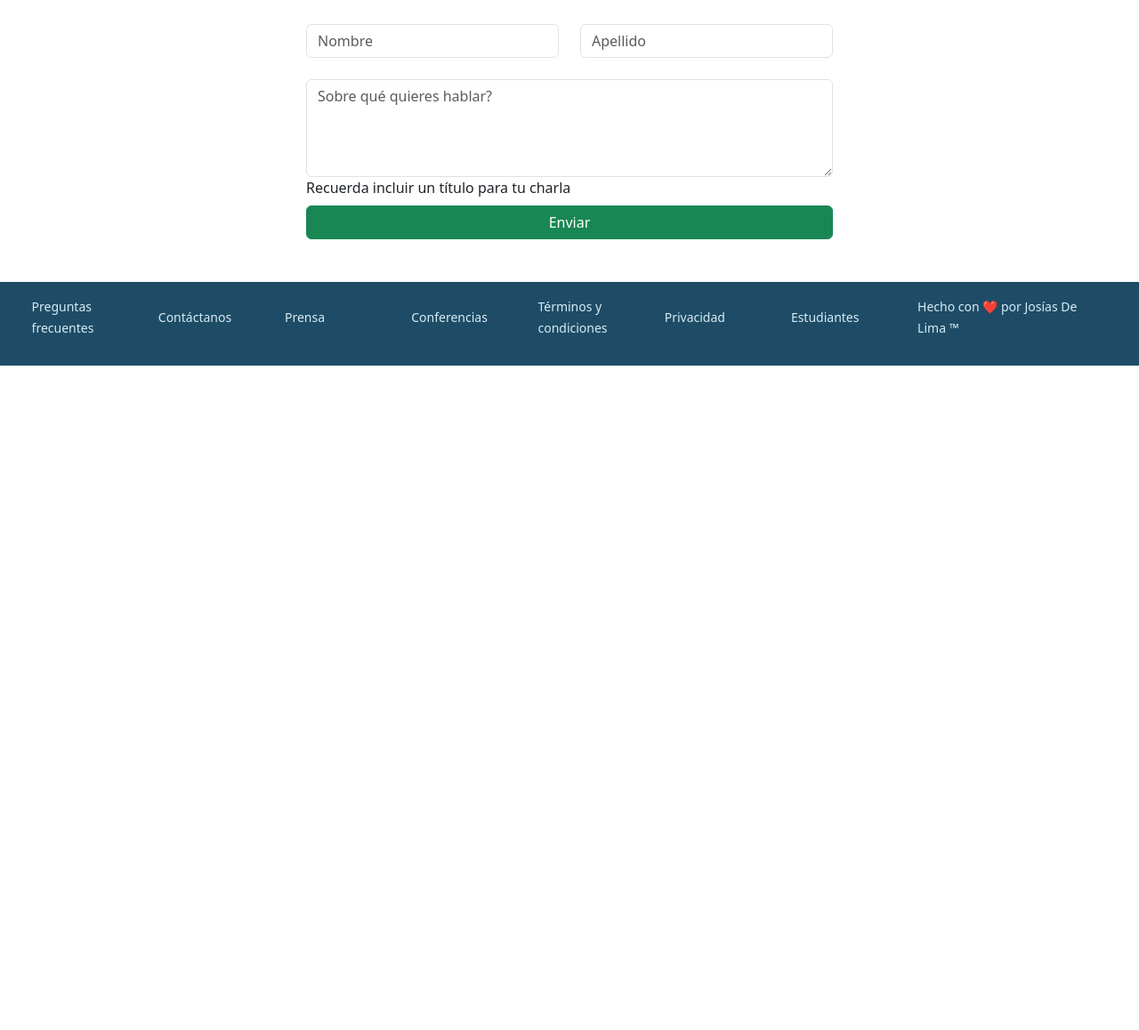
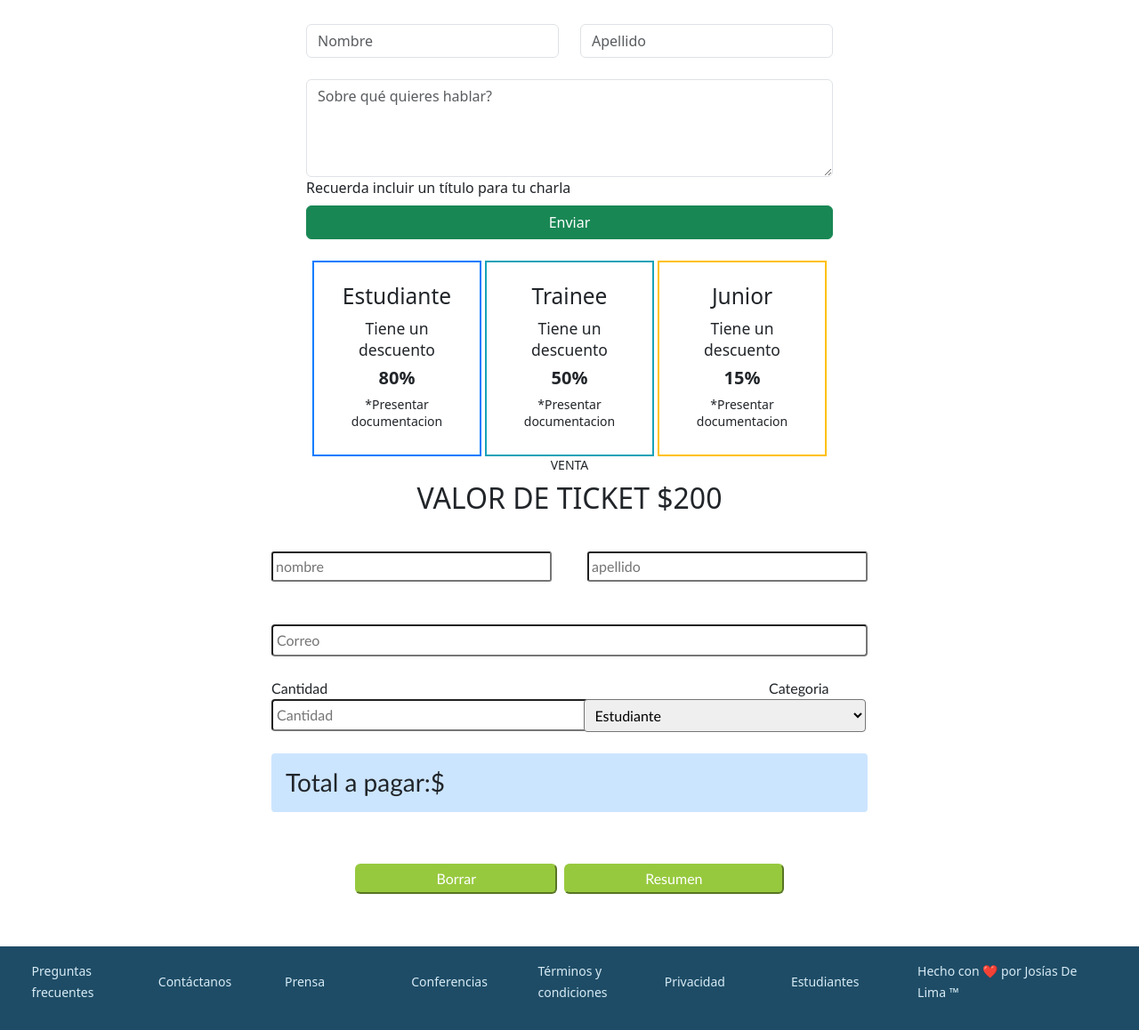
Before and after one commit to Josias33/Josias33.github.io, a plain HTML site: page index.html in a window 1280 px wide. Shown: the part 2095-3253 px from the top of the page at 89% size. Before the commit the page ends 2506 px from the top, so only its background shows below. Drawn offline with Linux system fonts and the light colour scheme.

Commit message:
Cambios finales

```diff
--- a/index.html
+++ b/index.html
@@ -1,5 +1,6 @@
 <!DOCTYPE html>
 <html lang="es">
+
 <head>
   <meta charset="UTF-8" />
   <meta http-equiv="X-UA-Compatible" content="IE=edge" />
@@ -9,27 +10,17 @@
   <link rel="stylesheet" href="style.css" />
   <link rel="stylesheet" href="/css/bootstrap.min.css" />
 </head>
+
 <body>
 
   <header>
     <nav class="navbar navbar-expand-lg">
       <div class="container-fluid">
-        <img
-          class="Logocodocodo"
-          src="/img/logo.codoacodo.png"
-          alt="logoCodoacodo"
-        />
+        <img class="Logocodocodo" src="/img/logo.codoacodo.png" alt="logoCodoacodo" />
         <a class="navbar-brand" href="#" id="navbarbrand">Conf Bs As</a>
-        <button
-          class="navbar-toggler"
-          type="button"
-          data-bs-theme="dark"
-          data-bs-toggle="collapse"
-          data-bs-target="#navbarNavAltMarkup"
-          aria-controls="navbarNavAltMarkup"
-          aria-expanded="false"
-          aria-label="Toggle navigation"
-        >
+        <button class="navbar-toggler" type="button" data-bs-theme="dark" data-bs-toggle="collapse"
+          data-bs-target="#navbarNavAltMarkup" aria-controls="navbarNavAltMarkup" aria-expanded="false"
+          aria-label="Toggle navigation">
           <span class="navbar-toggler-icon"></span>
         </button>
         <div class="collapse navbar-collapse" id="navbarNavAltMarkup">
@@ -39,7 +30,8 @@
               <a class="nav-link" href="#oradores">Los oradores</a>
               <a class="nav-link" href="#lugar">El lugar y la fecha</a>
               <a class="nav-link" href="#conviertete">Conviértete en orador</a>
-            <a class="nav-link" href="#comprarTicket"  id="verde">Comprar tickets</a>
+              <a class="nav-link" href="#valorTicket" id="verde">Comprar tickets</a>
+
             </div>
           </div>
         </div>
@@ -53,24 +45,26 @@
       <div class="col col-sm-11 col-md-9 col-lg-6  presentacion">
 
         <h1>Conf Bs As</h1>
-        <p>Bs As llega por primera vez a Argentina. Un evento para compartir con nuestra comunidad el conocimiento y experiencia de los expertos que están creando el futuro de internet. Ven a conocer a miembros del evento,a otros estudiantes de Codo a codo y los oradores de primer
+        <p>Bs As llega por primera vez a Argentina. Un evento para compartir con nuestra comunidad el conocimiento y
+          experiencia de los expertos que están creando el futuro de internet. Ven a conocer a miembros del evento,a
+          otros estudiantes de Codo a codo y los oradores de primer
           nivel que tenemos para ti. Te esperamos!
         </p>
 
         <div class="ticket">
 
           <button type="button" class="btn btn-outline-light btn-ms m-lg-2">Quiero ser orador</button>
-       <button type="button" class="btn btn-success btn-md"  id="ticket">Comprar tickets</button></div>
+          <button type="button" class="btn btn-success btn-md" a href=" valorTicket">Comprar tickets</button>
+        </div>
       </div>
     </div>
 
   </section>
 
-
   <section id="oradores">
     <div class="container mt-5">
       <div class="row">
-          <div class=" col col-sm-12 col-md-12 col-lg-12 SECTION2"  >
+        <div class=" col col-sm-12 col-md-12 col-lg-12 SECTION2">
           <h6>CONOCE A LOS</h6>
           <H1>ORADORES</H1>
         </div>
@@ -78,29 +72,30 @@
     </div>
   </section>
 
-
   <section>
     <div class="container">
       <div class="row">
 
         <div class="card m-auto d-block mt-4  " style="width: 18rem;">
-         <img id="tamañoIMG" src="/img/steve.jpg"  class="card-img-top " alt="...">
+          <img id="tamañoIMG" src="/img/steve.jpg" class="card-img-top " alt="...">
           <div class="card-body">
             <a class="javascript">JavaScript</a>
             <a class="react">React</a>
             <h5 class="card-title">Steve Jobs</h5>
-         <p class="card-text">Some quick example text to build on the card title and make up the bulk of the card's content.</p>
+            <p class="card-text">Some quick example text to build on the card title and make up the bulk of the card's
+              content.</p>
 
           </div>
         </div>
 
-        <div class="card m-auto d-block mt-4 " style="width: 18rem;" >
-         <img id="tamañoIMG"  src="/img/bill.jpg" class="card-img-top" alt="...">
+        <div class="card m-auto d-block mt-4 " style="width: 18rem;">
+          <img id="tamañoIMG" src="/img/bill.jpg" class="card-img-top" alt="...">
           <div class="card-body">
             <a class="javascript">JavaScript</a>
             <a class="react"> React</a>
             <h5 class="card-title">Bill Gates</h5>
-         <p class="card-text">Some quick example text to build on the card title and make up the bulk of the card's content.</p>
+            <p class="card-text">Some quick example text to build on the card title and make up the bulk of the card's
+              content.</p>
 
           </div>
         </div>
@@ -111,7 +106,8 @@
             <a class="negocios">Negocios</a>
             <a class="startups">Startups</a>
             <h5 class="card-title">Ada Lovelace</h5>
-         <p class="card-text">Some quick example text to build on the card title and make up the bulk of the card's content.</p>
+            <p class="card-text">Some quick example text to build on the card title and make up the bulk of the card's
+              content.</p>
 
           </div>
         </div>
@@ -121,7 +117,6 @@
     </div>
   </section>
 
-
   <section id="lugar">
 
     <div class="row">
@@ -129,10 +124,14 @@
         <img class="img-fluid" src="/img/honolulu.jpg" alt="">
       </div>
 
-    <div class="col-sm-12 col-md-12 col-lg-6 mt-1 blancoBoton"  >
+      <div class="col-sm-12 col-md-12 col-lg-6 mt-1 blancoBoton">
         <div class="cajaBsAs p-5">
           <h1>Bs As - Octubre </h1>
-       <p>Buenos Aires es la provincia y localidad más grande del estado de Argentina, en los Estados Unidos. Honolulu es la más sureña de entre las principales ciudades estadounidenses. Auque el nombre de Honolulu se refiere al área urbana es la costa sureste de la isla de Oahu, la ciudad y el condado de Honolulu han formado una ciudad-condado consolidada que cubre  toda la ciudad (aproximadamente 600 km<sup>2</sup> de superficie).
+          <p>Buenos Aires es la provincia y localidad más grande del estado de Argentina, en los Estados Unidos.
+            Honolulu es la más sureña de entre las principales ciudades estadounidenses. Auque el nombre de Honolulu se
+            refiere al área urbana es la costa sureste de la isla de Oahu, la ciudad y el condado de Honolulu han
+            formado una ciudad-condado consolidada que cubre toda la ciudad (aproximadamente 600 km<sup>2</sup> de
+            superficie).
           </p>
           <button type="button" class="btn btn-outline-light">Conocé más</button>
         </div>
@@ -140,9 +139,8 @@
     </div>
   </section>
 
-
   <section id="conviertete">
-   <div class=" col-sm-12 col-md-12 col-lg-12 mt-5 SECTION2" >
+    <div class=" col-sm-12 col-md-12 col-lg-12 mt-5 SECTION2">
       <h6>CONVIÉRTETE EN UN</h6>
       <H1>ORADOR</H1>
       <p>Anótate como orador para dar una <span>charla ignite</span>. ¡Cuétanos de qué quieres hablar! </p>
@@ -162,7 +160,8 @@
       </div>
 
       <br>
-  <textarea class="form-control" id="exampleFormControlTextarea1" placeholder="Sobre qué quieres hablar?" rows="4" ></textarea>
+      <textarea class="form-control" id="exampleFormControlTextarea1" placeholder="Sobre qué quieres hablar?"
+        rows="4"></textarea>
       <label for="exampleFormControlTextarea1" class="form-label">Recuerda incluir un título para tu charla</label>
       <div class="d-grid gap-2">
         <button class="btn btn-success" type="button">Enviar</button>
@@ -171,24 +170,129 @@
 
   </section>
 
+  <section>
+    <div class="container">
+      <div class="row justify-content-center text-center gap-1">
+
+        <div class="col-sm-4 col-md-4 col-lg-2" id="cuadroAzul">
+          <h3><small> Estudiante</small> </h3>
+          <h5><small>Tiene un descuento</small> </h5>
+          <h5><b>80%</b></h5>
+          <h6><small>*Presentar documentacion </small> </h6>
+        </div>
+        <div class="col-sm-4 col-md-4 col-lg-2" id="cuadroCeleste">
+          <h3> <small> Trainee</small> </h3>
+          <h5> <small>Tiene un descuento</small> </h5>
+          <h5><b>50%</b></h5>
+          <h6><small>*Presentar documentacion</small> </h6>
+        </div>
+        <div class="col-sm-4 col-md-4 col-lg-2" id="cuadroAmarillo">
+          <h3> <small>Junior</small> </h3>
+          <h5> <small>Tiene un descuento</small> </h5>
+          <h5><b>15%</b></h5>
+          <h6> <small>*Presentar documentacion </small> </h6>
+        </div>
+      </div>
+    </div>
+
+
+
+
+    <div class="container" id="valorTicket">
+      <div class="row justify-content-md-center mx-4 text-center">
+        <h6> <small>VENTA</small></h6>
+        <h2>VALOR DE TICKET $200</h2>
+      </div>
+    </div>
+
+
+
+    <div class="container">
+      <div class="row justify-content-md-center ">
+        <div class="col-sm-12 col-md-5 col-lg-8">
+          <form id="formulario">
+            <div class="ford">
+              <input type="text" class="categoria" id="nombre" name="nombre" placeholder="nombre">
+              <input type="text" class="categoria" id="apellido" name="apellido" placeholder="apellido">
+            </div>
+
+            <br><br>
+            <input type="email" class="control" id="correo" name="correo" placeholder="Correo">
+            <br><br>
+
+
+
+            <div class="foru">
+
+              <div class="">
+                <label for="cantidad">Cantidad</label> <br>
+                <input type="text" class="categoria1" id="cantidad" name="cantidad" placeholder="Cantidad">
+              </div>
+
+              <div class="">
+                <label clas="" for="categoria">Categoria</label> <br>
+                <select class="categoria2" name="categoria" id="categoria">
+                  <option value="estudiante">Estudiante</option>
+                  <option value="trainee">Trainee</option>
+                  <option value="junior">Junior</option>
+                </select>
+              </div>
+
+            </div>
 
             <br>
+            <h3 class="control" name="totalAPagar" id="totalAPagar" disable>Total a pagar:$</h3>
+            <br><br>
+
+            <div class="text-center">
+              <button class="boton text-center" type="reset">Borrar</button>
+              <button class="boton text-center" type="submit">Resumen</button>
+            </div>
+
+          </form>
+        </div>
+      </div>
+    </div>
+
+  </section>
+
+
+  <br>
+
+
+
   <footer>
     <div class="row">
       <div class="centerr">
-     <div class="col-lg-1"><p><small>Preguntas frecuentes</small> </p> </div>
-      <div class="col-lg-1"><p><small>Contáctanos</small></p> </div>
-      <div class="col-lg-1"><p><small>Prensa</small></p> </div>
-      <div class="col-lg-1"><p> <small>Conferencias</small></p></div>
-      <div class="col-lg-1"><p> <small>Términos y condiciones</small> </p></div>
-       <div class="col-lg-1"><p> <small>Privacidad</small></p></div>
-      <div class="col-lg-1"><p> <small>Estudiantes</small> </p>  </div>
-      <div class="col-lg-2"><p> <small> Hecho con ❤️ por Josías De Lima ™</small> </p></div>
+        <div class="col-lg-1">
+          <p><small>Preguntas frecuentes</small> </p>
         </div>
-
+        <div class="col-lg-1">
+          <p><small>Contáctanos</small></p>
+        </div>
+        <div class="col-lg-1">
+          <p><small>Prensa</small></p>
+        </div>
+        <div class="col-lg-1">
+          <p> <small>Conferencias</small></p>
+        </div>
+        <div class="col-lg-1">
+          <p> <small>Términos y condiciones</small> </p>
+        </div>
+        <div class="col-lg-1">
+          <p> <small>Privacidad</small></p>
+        </div>
+        <div class="col-lg-1">
+          <p> <small>Estudiantes</small> </p>
+        </div>
+        <div class="col-lg-2">
+          <p> <small> Hecho con ❤️ por Josías De Lima ™</small> </p>
+        </div>
+      </div>
     </div>
   </footer>
+  <script src="/js/bootstrap.bundle.min.js"></script>
+  <script src="logica.js"></script>
+</body>
 
-<script src="/js/bootstrap.bundle.min.js"></script>
-  </body>
 </html>
--- a/style.css
+++ b/style.css
@@ -1,4 +1,4 @@
-html{
+html {
   font-size: 1rem;
 }
 
@@ -52,57 +52,6 @@ html{
   top: 80%;
   right: 5%;
   color: #f7ffff;
-}
-
-@media (min-width: 576px) {
-.col-sm-6 {
-    flex: 0 0 auto;
-    width: 50%;
-}
-}
-
-@media (max-width: 414px) {
-  .presentacion {
-    top: 50%;
-    right: 3%;
-  }
-}
-@media (max-width: 412px) {
-  .presentacion {
-    top: 50%;
-    right: 3%;
-  }
-}
-
-
-
-@media (max-width: 360px) {
-  .presentacion {
-    top: 50%;
-    right: 3%;
-  }
-  .Logocodocodo {
-  width: 30%;
-}
-
-}
-@media (max-width: 320px) {
-  .presentacion {
-    top: 60%;
-    right: 3%;
-  }
-}
-
-@media (max-width: 320px) {
-  .btn {
-    width: 153px;
-    padding-top: 230%;
-    margin-left: -10%;
-  }
-
-  .Logocodocodo {
-  width: 30%;
-}
 }
 
 .SECTION2 {
@@ -210,6 +159,54 @@ span {
   flex-wrap: wrap;
 }
 
+@media (min-width: 576px) {
+  .col-sm-6 {
+    flex: 0 0 auto;
+    width: 50%;
+  }
+}
+
+@media (max-width: 414px) {
+  .presentacion {
+    top: 50%;
+    right: 3%;
+  }
+}
+@media (max-width: 412px) {
+  .presentacion {
+    top: 50%;
+    right: 3%;
+  }
+}
+
+@media (max-width: 360px) {
+  .presentacion {
+    top: 50%;
+    right: 3%;
+  }
+  .Logocodocodo {
+    width: 30%;
+  }
+}
+@media (max-width: 320px) {
+  .presentacion {
+    top: 60%;
+    right: 3%;
+  }
+}
+
+@media (max-width: 320px) {
+  .btn {
+    width: 153px;
+    padding-top: 230%;
+    margin-left: -10%;
+  }
+
+  .Logocodocodo {
+    width: 30%;
+  }
+}
+
 @media (max-width: 718px) {
   .centerr {
     color: #d7ebf5;
@@ -225,8 +222,6 @@ span {
     margin-left: -4%;
     margin-top: -4px;
   }
-
-
 }
 @media (max-width: 622px) {
   .centerr {
@@ -243,7 +238,6 @@ span {
     margin-left: -4%;
     margin-top: -4px;
   }
-
 }
 @media (max-width: 616px) {
   .centerr {
@@ -260,7 +254,6 @@ span {
     margin-left: -4%;
     margin-top: -4px;
   }
-
 }
 @media (max-width: 414px) {
   .centerr {
@@ -383,7 +376,6 @@ span {
     justify-content: space-evenly;
     align-items: center;
     flex-wrap: wrap;
-
   }
 
   .cajaBsAs {
@@ -439,3 +431,92 @@ span {
     margin-left: -5px;
   }
 }
+
+#cuadroAzul {
+  padding: 20px;
+  border: 2px solid #007bff;
+}
+
+#cuadroCeleste {
+  padding: 20px;
+  border: 2px solid #17a2b8;
+}
+
+#cuadroAmarillo {
+  padding: 20px;
+  border: 2px solid #ffc107;
+}
+
+.boton {
+  text-align: center;
+  display: inline-block;
+  color: #fff;
+  background-color: #97c93e;
+  margin: 2px;
+  padding: 3px 89px;
+  border-radius: 6px;
+  border-color: #97c93e;
+}
+
+#formulario {
+  height: 10%;
+  padding: 33px;
+  margin: auto;
+  margin-top: auto;
+  border-radius: 4px;
+  font-family: "calibri";
+}
+
+.control {
+  width: 100%;
+  padding: 4px;
+  border-radius: 4px;
+  padding: 4px;
+}
+
+.categoria1 {
+  border-radius: 4px;
+  padding: 4px;
+  width: 180%;
+
+  gap: 0px;
+}
+
+.categoria2 {
+  border-radius: 4px;
+  padding: 7px;
+  width: 285%;
+
+  margin-left: -187%;
+}
+
+#totalAPagar {
+  background-color: #cce5ff;
+  padding: 1rem;
+}
+
+.ford {
+  width: 100%;
+
+  display: flex;
+  justify-content: space-between;
+  gap: 0px;
+}
+
+.foru {
+  display: flex;
+  justify-content: space-between;
+  gap: 100px;
+}
+
+#nombre {
+  width: 47%;
+  border-radius: 3px;
+  padding: 3px;
+}
+
+#apellido {
+  width: 47%;
+  border-radius: 3px;
+  padding: 3px;
+}
```
Also changed, not shown: logica.js (added, +37 -0 lines). Lines whose indentation alone changed are shown as unchanged.
